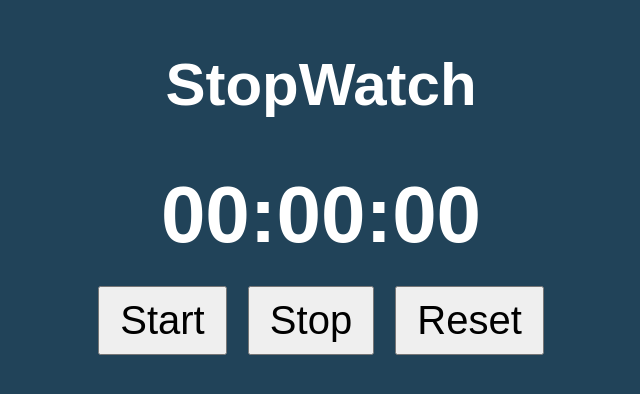
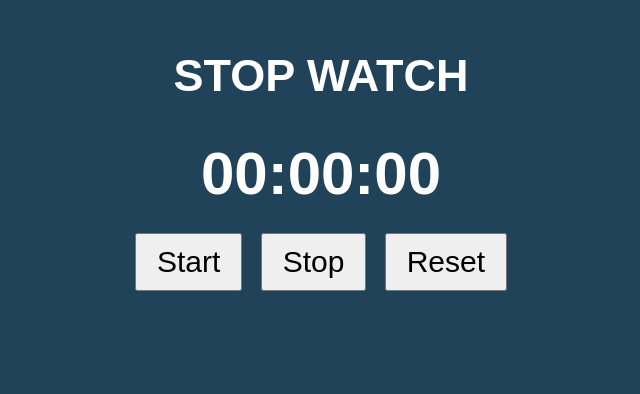
Before and after one commit to Bhargavi18-command/stopwatch, a plain HTML site: page index.html in a window 1280 px wide. Shown: the whole page, without its empty margins (319-959 px from the left). Drawn offline with Linux system fonts and the light colour scheme.

Commit message:
Update index.html

```diff
--- a/index.html
+++ b/index.html
@@ -11,7 +11,7 @@
             margin: 50px;
             background:#214359;
             color:white;
-            font-size:40px;
+            font-size:30px;
             font-weight:bold;
         }
         #timer {
@@ -29,7 +29,7 @@
     </style>
 </head>
 <body>
-    <h2>StopWatch</h2>
+    <h2>STOP WATCH</h2>
     <div id="timer">00:00:00</div>
     <button onclick="startTimer()">Start</button>
     <button onclick="stopTimer()">Stop</button>
```
